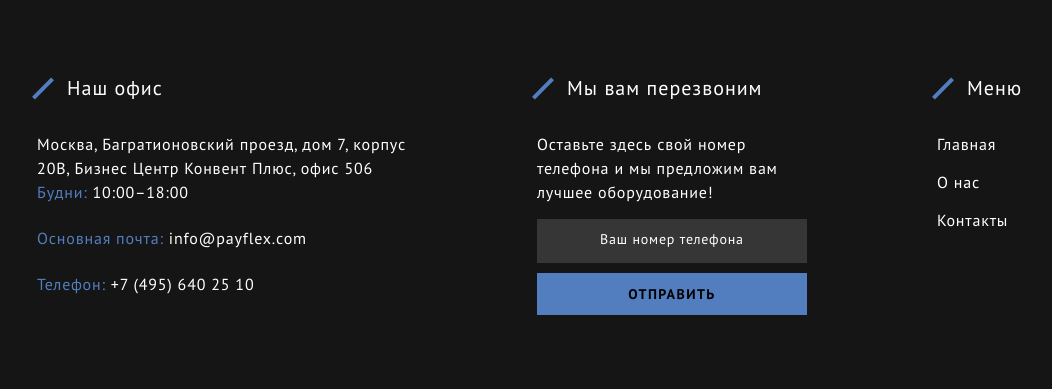
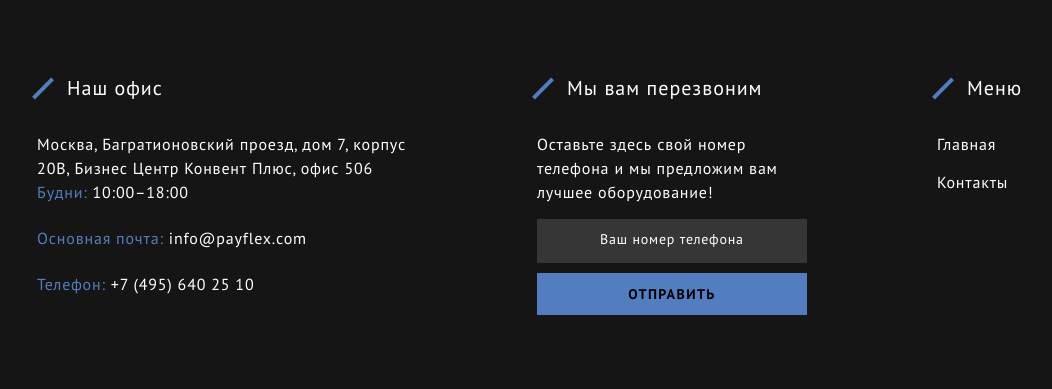
Before and after one commit to Firexd2/payflex, a Django app: page /contacts/ in a window 1280 px wide. Shown: the part 1201-1590 px from the top of the page, without its empty margins (18-1070 px from the left). Run offline with Django 3.2, Linux system fonts and the light colour scheme; some libraries are stand-ins or nearby versions.

Commit message:
Remove href

```diff
--- a/home/templates/base.html
+++ b/home/templates/base.html
@@ -209,8 +209,6 @@
                             <h4 class="heading-bordered">Меню</h4>
                             <ul class="list-xxs list_darker">
                                 <li><a href="/">Главная</a></li>
-                                <li><a href="#">О нас</a>
-                                </li>
                                 <li><a href="/contacts/">Контакты</a>
                                 </li>
 {#                                <li><a href="our-works.html">Our Works</a>#}
```
